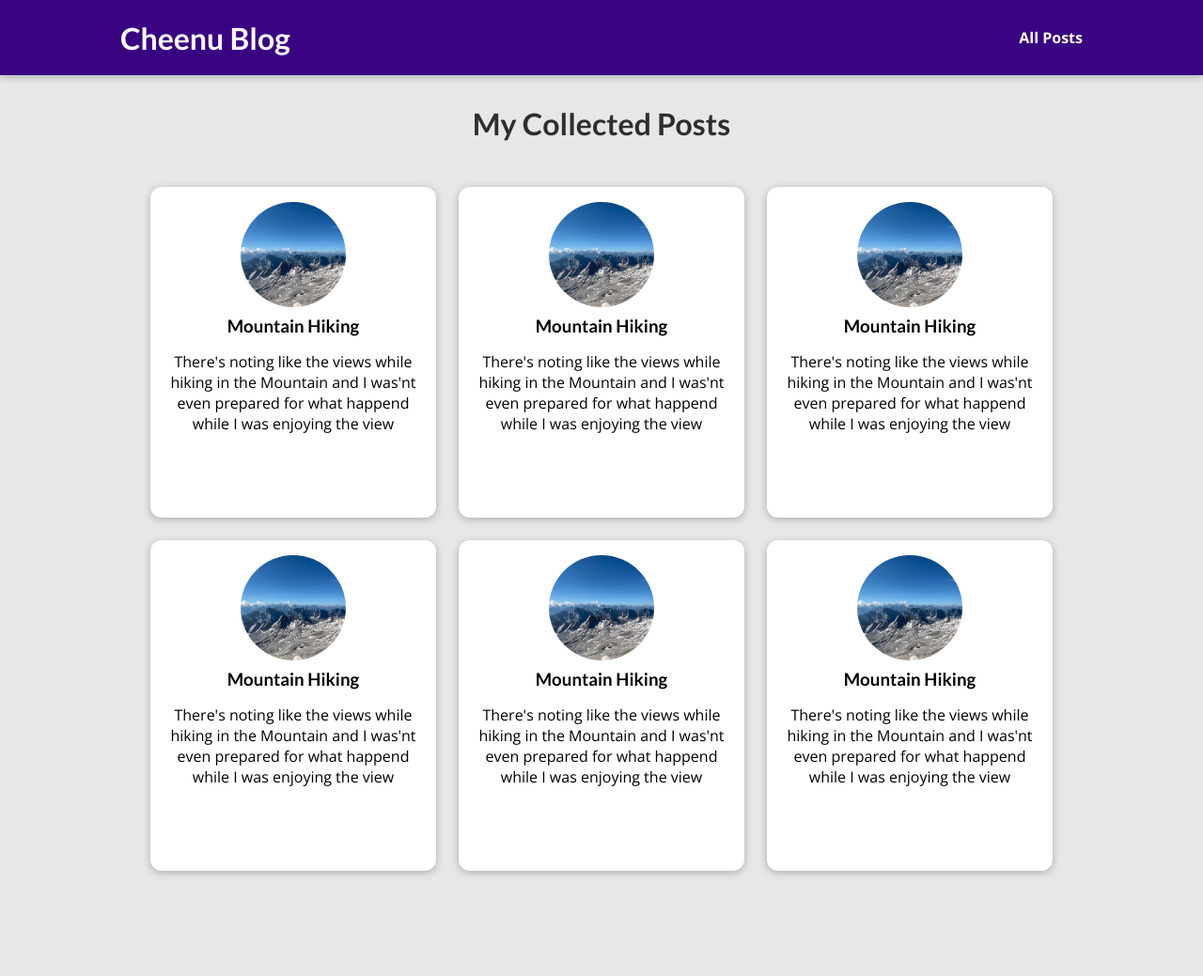
After one commit to cheenuthor/django-learning, a Django app: template my_site/blog/templates/blog/all-posts.html in a window 1280 px wide. The commit adds this page. Shown: the whole page at 94% size. Run offline with Django 3.2, Linux system fonts and the light colour scheme; the template is opened without the code that fills it, so the values that code supplies are empty.

Commit message:
added all post pages and style ,added include post,header in base.html

```diff
--- /dev/null
+++ b/my_site/blog/static/blog/all-posts.css
@@ -0,0 +1,43 @@
+body {
+    background-color: #e7e7e7;
+  }
+
+  #main-navigation {
+    background-color: #390281;
+    box-shadow: 0 2px 8px rgba(0, 0, 0, 0.25);
+  }
+
+  #all-posts {
+    margin: 7rem auto;
+    width: 90%;
+    max-width: 60rem;
+  }
+
+  #all-posts h2 {
+    text-align: center;
+    font-size: 2rem;
+    color: #2e2e2e;
+    margin: 3rem 0;
+  }
+
+  ul {
+    list-style: none;
+    margin: 0;
+    padding: 0;
+    display: grid;
+    grid-template-columns: repeat(auto-fill, minmax(17rem, 1fr));
+    gap: 1.5rem;
+  }
+
+  .post img {
+    width: 7rem;
+    height: 7rem;
+  }
+
+  .post a {
+    height: 22rem;
+    transform-origin: center;
+    box-shadow: 0 2px 8px rgba(0, 0, 0, 0.25);
+    border-radius: 12px;
+    background-color: white;
+  }
--- /dev/null
+++ b/my_site/blog/templates/blog/all-posts.html
@@ -0,0 +1,24 @@
+{% extends "base.html" %}
+{% load static %}
+    {% block title %}
+       All MY BLOG
+    {%  endblock %}
+
+    {% block css_files %}
+    <link rel="stylesheet" href="{% static "blog/post.css" %}">
+    <link rel="stylesheet" href="{% static "blog/all-posts.css" %}">
+   {% endblock %}
+
+    {% block content %}
+        <section id="all-posts">
+            <h2>My Collected Posts</h2>
+            <ul>
+                {% include "blog/includes/post.html"%}
+                {% include "blog/includes/post.html"%}
+                {% include "blog/includes/post.html"%}
+                {% include "blog/includes/post.html"%}
+                {% include "blog/includes/post.html"%}
+                {% include "blog/includes/post.html"%}
+            </ul>
+        </section>
+    {% endblock %}
--- /dev/null
+++ b/my_site/blog/templates/blog/includes/post.html
@@ -0,0 +1,17 @@
+{% load static %}
+
+<li>
+  <article class="post">
+    <a href="">
+      <img src="{% static "blog/images/mountains.jpg" %}" alt="Mountain Hiking"
+      >
+      <div class="post__content">
+        <h3>Mountain Hiking</h3>
+        <p>
+          There's noting like the views while hiking in the Mountain and I
+          was'nt even prepared for what happend while I was enjoying the view
+        </p>
+      </div>
+    </a>
+  </article>
+</li>
--- a/my_site/blog/views.py
+++ b/my_site/blog/views.py
@@ -7,7 +7,7 @@ def starting_page(request,):
 
 
 def posts(request):
-    pass
+    return render(request, 'blog/all-posts.html')
 
 
 def post_details(request):
--- a/my_site/templates/base.html
+++ b/my_site/templates/base.html
@@ -8,9 +8,19 @@
     <meta name="viewport" content="width=device-width, initial-scale=1.0" />
     <title>{% block title %}{%endblock %}</title>
     <link rel="stylesheet" href="{% static "app.css" %}">
-    {%block css_files %}{% endblock %}
+     {%block css_files %}
+
+     {% endblock %}
   </head>
   <body>
+    <header id="main-navigation">
+      <h1>
+        <a href="">Cheenu Blog</a>
+      </h1>
+      <nav>
+        <a href="">All Posts</a>
+      </nav>
+    </header>
     {%block content %}{% endblock %}
   </body>
 </html>
```
Also changed, not shown: my_site/blog/templates/blog/index.html (+2 -23 lines).
